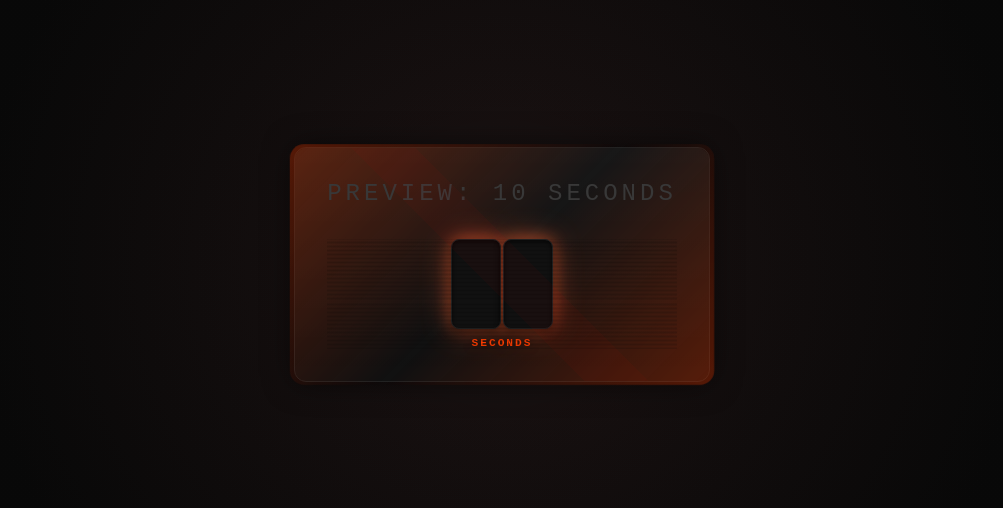
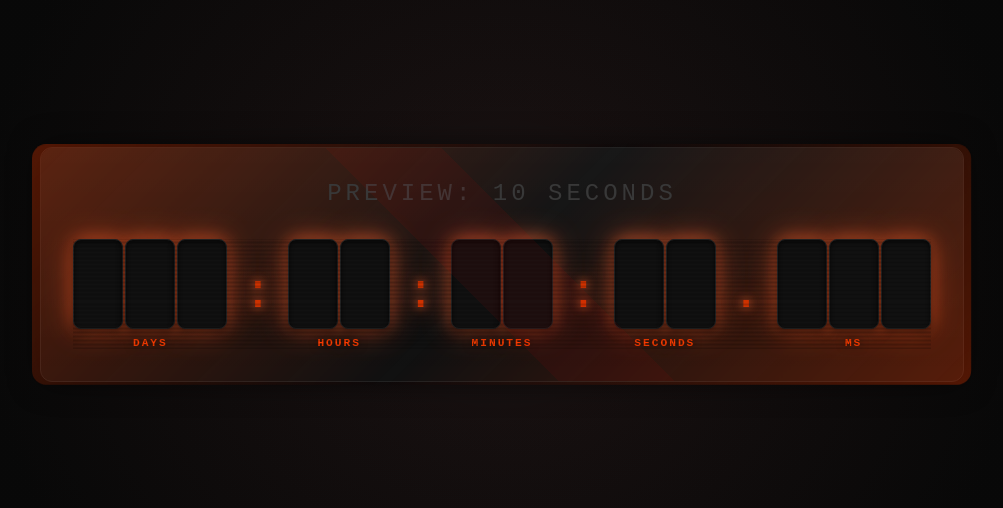
Before and after one commit to Astraxical/Time_of_regret, a plain HTML site: page preview.html in a window 1280 px wide. Shown: the part 136-644 px from the top of the page, without its empty margins (138-1141 px from the left). Drawn offline with Linux system fonts and the light colour scheme; animation ran at ten frames a second.

Commit message:
Rebuild preview: full time units, stronger anomaly intensity

```diff
--- a/preview.html
+++ b/preview.html
@@ -94,7 +94,7 @@ body::after {
     opacity: 0;
     transition: opacity 0.1s;
     animation: glitchMove 0.2s infinite;
-    background: linear-gradient(45deg, transparent 45%, rgba(255, 0, 0, 0.15) 45%, rgba(255, 0, 0, 0.15) 55%, transparent 55%);
+    background: linear-gradient(45deg, transparent 45%, rgba(255, 0, 0, 0.2) 45%, rgba(255, 0, 0, 0.2) 55%, transparent 55%);
     transform: translate3d(0, 0, 0);
 }
 @keyframes glitchMove {
@@ -283,13 +283,33 @@ h1 {
         <h1>Preview: 10 Seconds</h1>
         <div class="countdown" id="countdown">
             <div class="time-unit">
+                <div class="seven-seg" id="days"></div>
+                <span class="label">Days</span>
+            </div>
+            <div class="separator">:</div>
+            <div class="time-unit">
+                <div class="seven-seg" id="hours"></div>
+                <span class="label">Hours</span>
+            </div>
+            <div class="separator">:</div>
+            <div class="time-unit">
+                <div class="seven-seg" id="minutes"></div>
+                <span class="label">Minutes</span>
+            </div>
+            <div class="separator">:</div>
+            <div class="time-unit">
                 <div class="seven-seg" id="seconds"></div>
-                <span class="label">seconds</span>
+                <span class="label">Seconds</span>
+            </div>
+            <div class="separator">.</div>
+            <div class="time-unit">
+                <div class="seven-seg" id="milliseconds"></div>
+                <span class="label">ms</span>
             </div>
         </div>
     </div>
     <script>
-// Preview: 10-second countdown from now
+// Preview: 10-second countdown from now, with full anomaly intensity
 const TARGET_DATE = new Date(Date.now() + 10000);
 const TOTAL_DURATION = 10000;
 
@@ -305,6 +325,14 @@ const SEGMENTS = {
     8: ['a', 'b', 'c', 'd', 'e', 'f', 'g'],
     9: ['a', 'b', 'c', 'd', 'f', 'g']
 };
+
+const UNITS = [
+    { id: 'days', digitCount: 3 },
+    { id: 'hours', digitCount: 2 },
+    { id: 'minutes', digitCount: 2 },
+    { id: 'seconds', digitCount: 2 },
+    { id: 'milliseconds', digitCount: 3 },
+];
 
 function createDigit() {
     return `
@@ -353,7 +381,7 @@ function updateDisplay(id, value, digitCount) {
     });
 }
 
-initDisplay('seconds', 2);
+UNITS.forEach(({ id, digitCount }) => initDisplay(id, digitCount));
 
 function getAnomalyIntensity(diff) {
     const progress = 1 - diff / TOTAL_DURATION;
@@ -378,57 +406,77 @@ function applyAnomalies(intensity) {
         label.style.color = `hsl(${hueShift}, 100%, ${40 + intensity * 20}%)`;
     });
 
-    if (intensity > 0.3 && Math.random() < intensity * 0.1) {
-        const shakeX = (Math.random() - 0.5) * intensity * 20;
-        const shakeY = (Math.random() - 0.5) * intensity * 10;
+    // Screen shake - stronger, more frequent near the end
+    if (intensity > 0.2 && Math.random() < intensity * 0.15) {
+        const shakeX = (Math.random() - 0.5) * intensity * 25;
+        const shakeY = (Math.random() - 0.5) * intensity * 12;
         container.style.transform = `translate(${shakeX}px, ${shakeY}px)`;
-        setTimeout(() => { container.style.transform = ''; }, 50);
+        setTimeout(() => { container.style.transform = ''; }, 40);
     }
 
+    // Segment flickering - restores state properly
     allSegments.forEach(seg => {
-        if (Math.random() < intensity * 0.02) {
+        if (Math.random() < intensity * 0.03) {
             const wasOn = seg.classList.contains('on');
             seg.classList.toggle('on');
             setTimeout(() => {
                 if (wasOn) seg.classList.add('on');
                 else seg.classList.remove('on');
-            }, Math.random() * 100 + 50);
+            }, Math.random() * 80 + 30);
         }
     });
 
-    if (intensity > 0.5 && Math.random() < intensity * 0.05) {
+    // Ghost segments
+    if (intensity > 0.4 && Math.random() < intensity * 0.08) {
         const randomSeg = allSegments[Math.floor(Math.random() * allSegments.length)];
         randomSeg.classList.add('ghost');
-        setTimeout(() => randomSeg.classList.remove('ghost'), Math.random() * 200 + 100);
+        setTimeout(() => randomSeg.classList.remove('ghost'), Math.random() * 150 + 60);
     }
 
-    if (intensity > 0.6) {
+    // Digit displacement
+    if (intensity > 0.5) {
         digits.forEach(digit => {
-            if (Math.random() < intensity * 0.03) {
-                const offsetX = (Math.random() - 0.5) * intensity * 8;
-                const offsetY = (Math.random() - 0.5) * intensity * 4;
+            if (Math.random() < intensity * 0.05) {
+                const offsetX = (Math.random() - 0.5) * intensity * 10;
+                const offsetY = (Math.random() - 0.5) * intensity * 5;
                 digit.style.transform = `translate(${offsetX}px, ${offsetY}px)`;
-                setTimeout(() => { digit.style.transform = ''; }, 100);
+                setTimeout(() => { digit.style.transform = ''; }, 80);
             }
         });
     }
 
+    // Chromatic aberration glitch overlay
     const glitch = document.querySelector('.glitch');
-    glitch.style.opacity = intensity > 0.2 ? intensity * 0.5 : 0;
+    glitch.style.opacity = intensity > 0.15 ? intensity * 0.6 : 0;
 
-    countdown.style.setProperty('--scanline-opacity', intensity > 0.4 ? intensity * 0.3 : 0);
+    // Scanline effect
+    countdown.style.setProperty('--scanline-opacity', intensity > 0.3 ? intensity * 0.35 : 0);
 
-    if (intensity > 0.7 && Math.random() < intensity * 0.1) {
+    // Static noise overlay
+    if (intensity > 0.6 && Math.random() < intensity * 0.15) {
         container.classList.add('static');
-        setTimeout(() => container.classList.remove('static'), 50);
+        setTimeout(() => container.classList.remove('static'), 40);
     }
 
-    if (intensity > 0.8 && Math.random() < intensity * 0.03) {
-        const el = document.getElementById('seconds');
+    // Time dilation - wrong values flash briefly
+    if (intensity > 0.75 && Math.random() < intensity * 0.05) {
+        const randomUnit = ['days', 'hours', 'minutes', 'seconds'][Math.floor(Math.random() * 4)];
+        const el = document.getElementById(randomUnit);
         el.querySelectorAll('.digit').forEach(d => {
             setSegments(d, Math.floor(Math.random() * 10));
         });
+        setTimeout(() => updateCountdown(), 80);
     }
+}
+
+function computeUnits(diff) {
+    return {
+        days: Math.floor(diff / (1000 * 60 * 60 * 24)),
+        hours: Math.floor((diff % (1000 * 60 * 60 * 24)) / (1000 * 60 * 60)),
+        minutes: Math.floor((diff % (1000 * 60 * 60)) / (1000 * 60)),
+        seconds: Math.floor((diff % (1000 * 60)) / 1000),
+        milliseconds: diff % 1000,
+    };
 }
 
 function updateCountdown() {
@@ -441,9 +489,13 @@ function updateCountdown() {
         return;
     }
 
-    const seconds = Math.floor(diff / 1000);
-    const milliseconds = diff % 1000;
-    updateDisplay('seconds', seconds, 2);
+    const values = computeUnits(diff);
+    updateDisplay('days', values.days, 3);
+    updateDisplay('hours', values.hours, 2);
+    updateDisplay('minutes', values.minutes, 2);
+    updateDisplay('seconds', values.seconds, 2);
+    updateDisplay('milliseconds', values.milliseconds, 3);
+
     applyAnomalies(getAnomalyIntensity(diff));
 }
 
```
